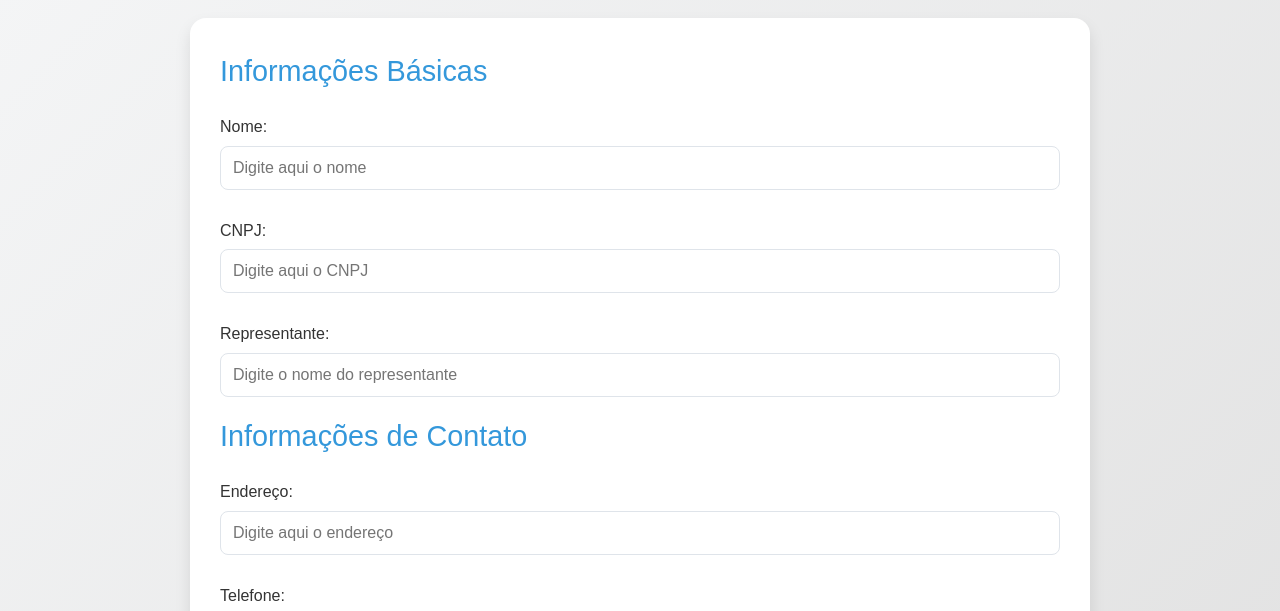
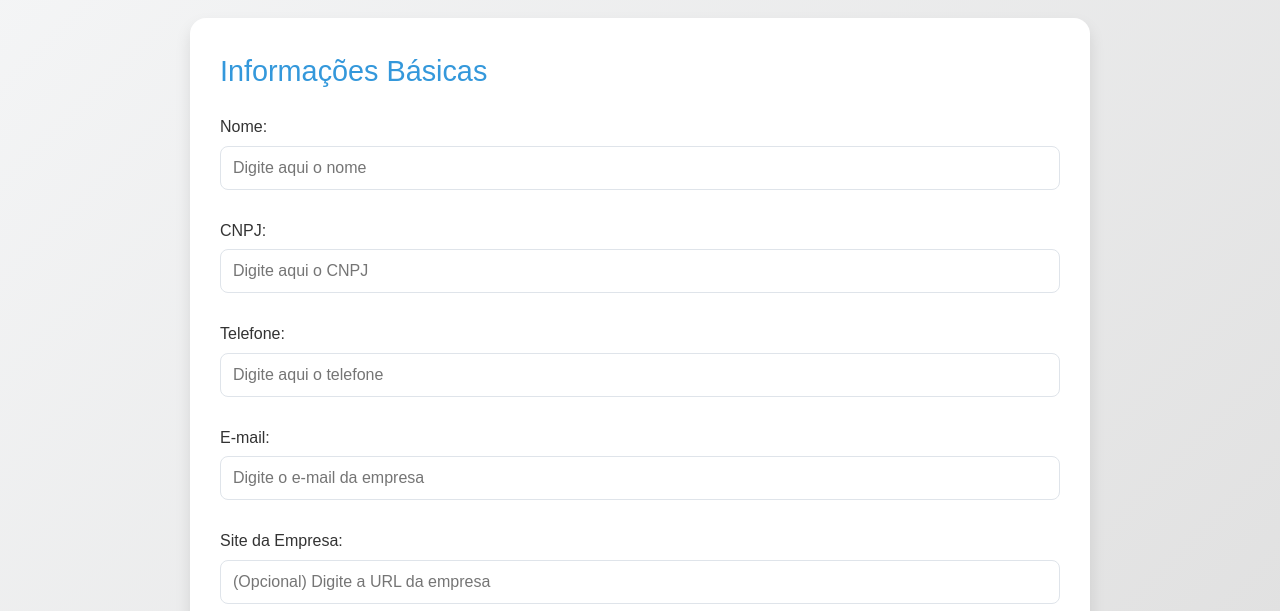
Before and after one commit to Tayson09/Cadastro-de-Fornecedores, a plain HTML site: page index.html in a window 1280 px wide. Shown: the part 126-737 px from the top of the page. Drawn offline with Linux system fonts and the light colour scheme.

Commit message:
Update index.html

```diff
--- a/index.html
+++ b/index.html
@@ -11,26 +11,18 @@
     <h1>Cadastro de Fornecedores</h1>
     <div class="basic-date">
         <h2>Informações Básicas</h2>
-        <form action="submit">
+        <form id="form-cadastro">
             <label for="name">Nome:</label>
             <input type="text" id="name" placeholder="Digite aqui o nome" required>
 
             <label for="cnpj">CNPJ:</label>
             <input type="text" id="cnpj" placeholder="Digite aqui o CNPJ" required>
 
-            <label for="repr">Representante:</label>
-            <input type="text" id="repr" placeholder="Digite o nome do representante" required>
-
-            <h2>Informações de Contato</h2>
-
-            <label for="address">Endereço:</label>
-            <input type="text" id="address" placeholder="Digite aqui o endereço" required>
-
             <label for="phone">Telefone:</label>
             <input type="text" id="phone" placeholder="Digite aqui o telefone" required>
 
             <label for="email">E-mail:</label>
-            <input type="email" id="email" placeholder="Digite o e-mail da empresa" required>
+            <input type="email" id="email" placeholder="Digite o e-mail da empresa">
 
             <label for="website">Site da Empresa:</label>
             <input type="text" id="website" placeholder="(Opcional) Digite a URL da empresa">
@@ -39,6 +31,8 @@
         </form>
     </div>
 
+    <div id="fornecedores-lista" class="fornecedores-lista"></div>
+
     <footer>
         <p>Todos os direitos reservados &copy; 2024</p>
     </footer>
```
